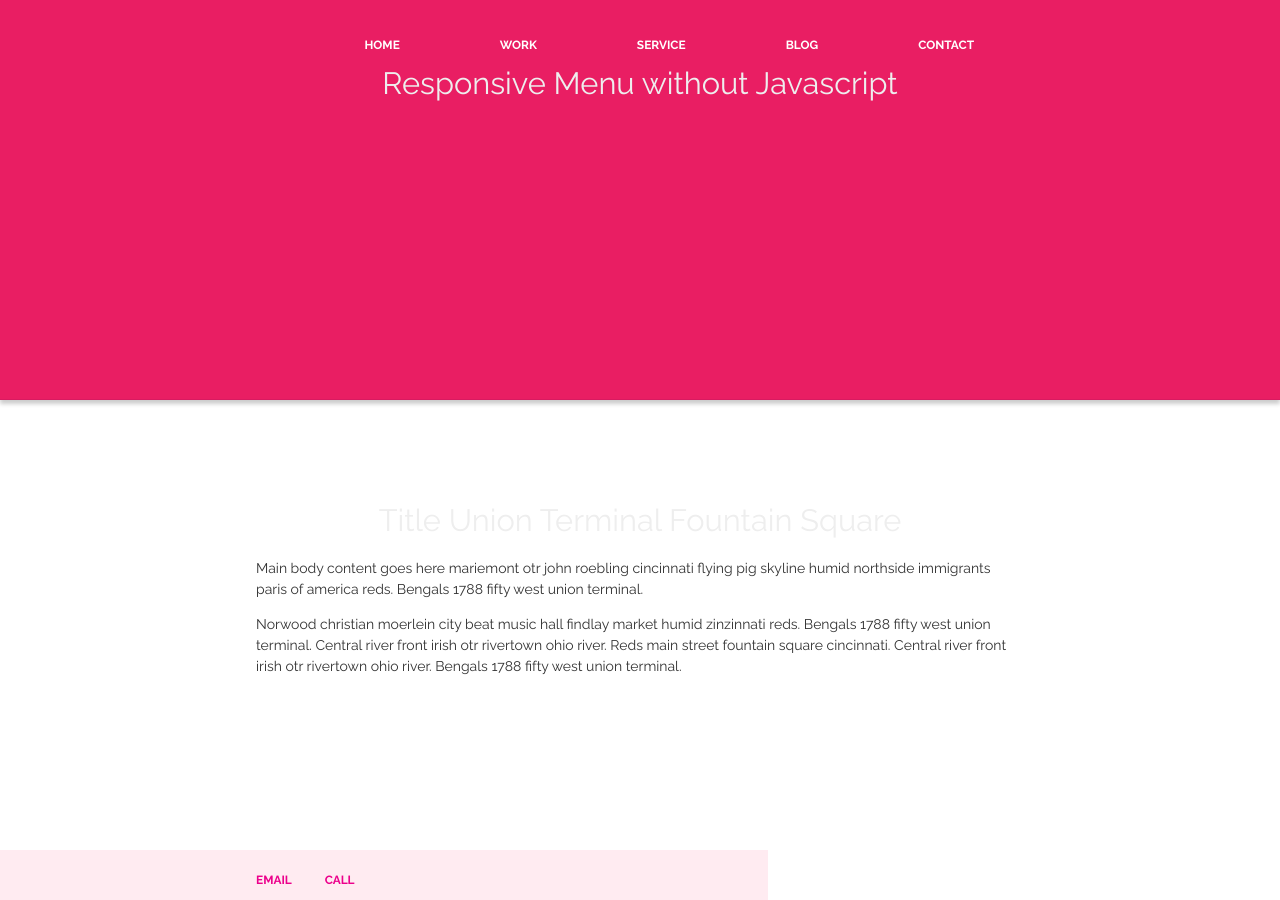
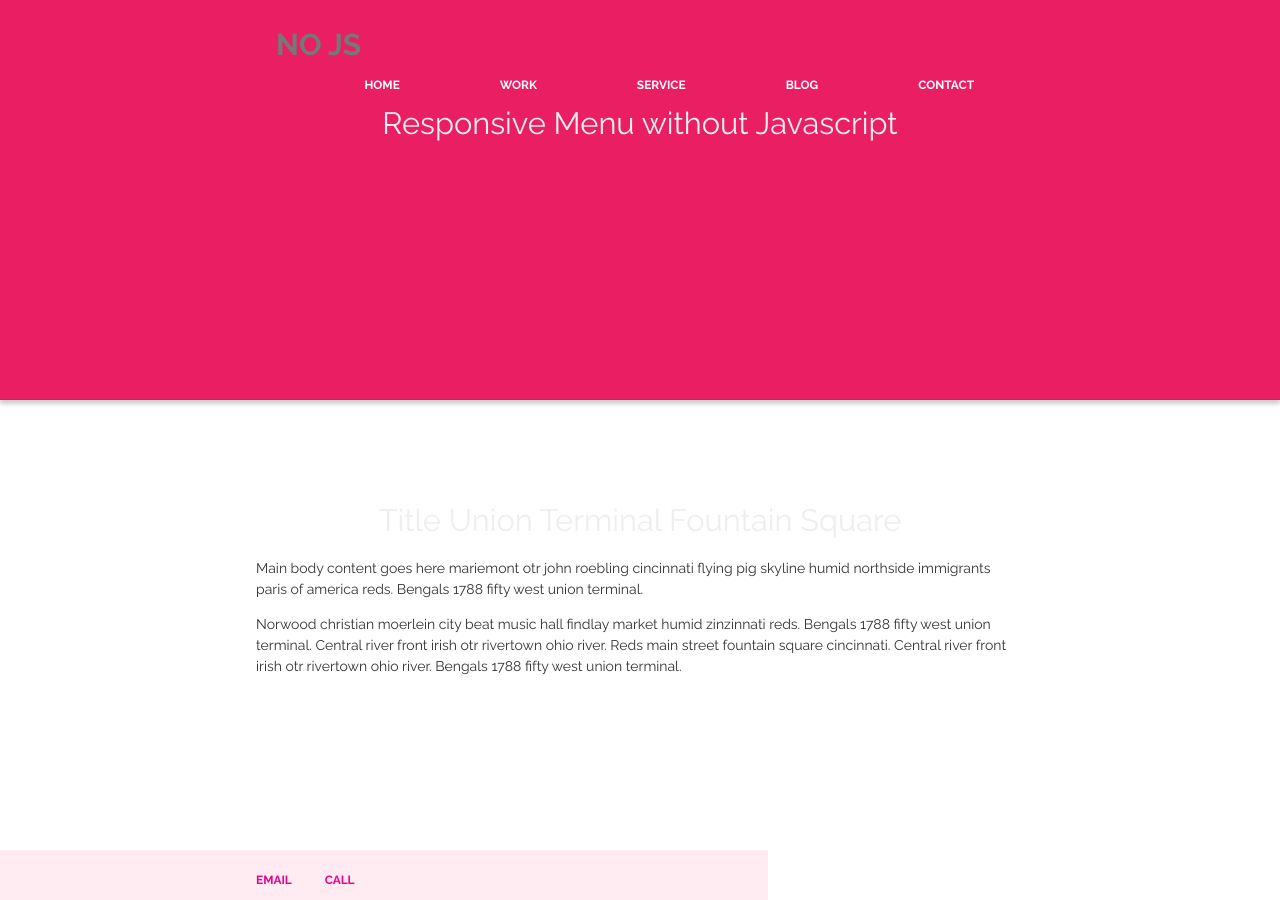
Before and after one commit to banbanbana/happybana.github.io, a Jekyll site: the page index.html, which Jekyll copies as it is, in a window 1280 px wide. Built offline with Jekyll 4.4.1, drawn with Linux system fonts in a browser that asks for light colours.

Commit message:
Update index.html

```diff
--- a/index.html
+++ b/index.html
@@ -10,7 +10,7 @@
 <header>
   <div class="inner">
     <nav>
-      <!-- <a href="#" class="logo">NO JS</a> -->
+      <a href="#" class="logo">NO JS</a>
       <input type="checkbox" id="nav" /><label for="nav"></label>
       <ul>
         <li><a href="#">Home</a></li>
```
